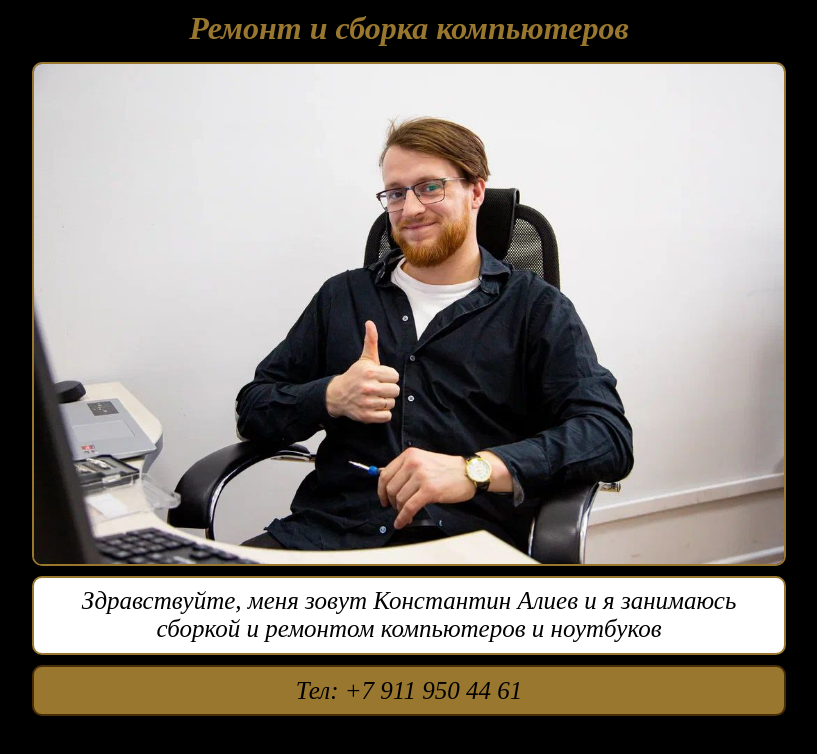
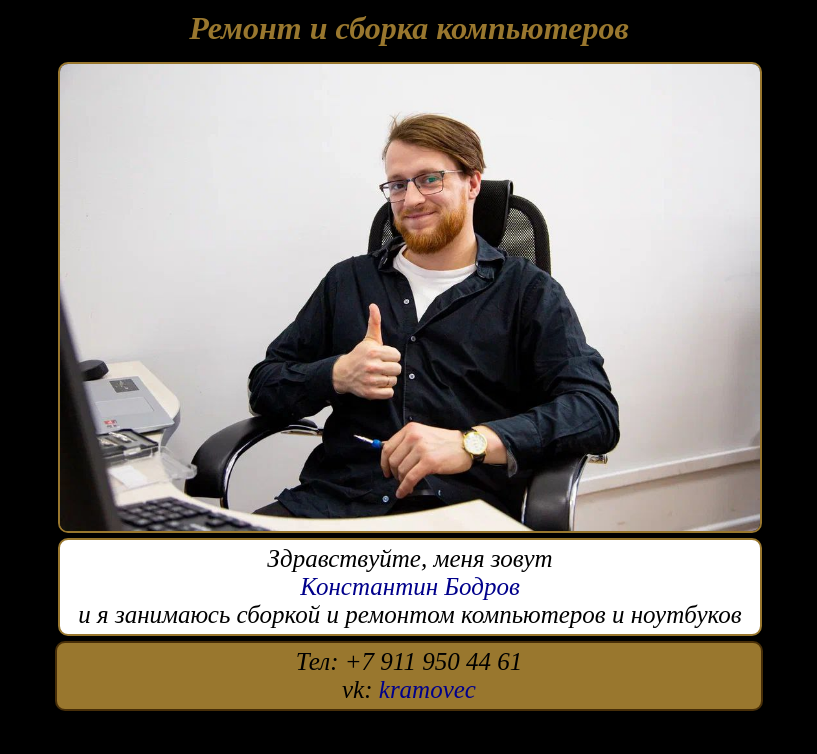
Before and after one commit to TemZaraza/Lec, a plain HTML site: page index.html in a window 1280 px wide. Shown: the whole page, without its empty margins (231-1048 px from the left). Drawn offline with Linux system fonts and the light colour scheme.

Commit message:
vk href added

```diff
--- a/index.html
+++ b/index.html
@@ -14,14 +14,17 @@
 		<div class="Lec">
 			<img class="Lec-img" src="imgs/Lec.jpg">
 			<p class="Lec-text">
-				Здравствуйте, меня зовут Константин Алиев и я занимаюсь сборкой и ремонтом компьютеров и ноутбуков
+				Здравствуйте, меня зовут <br><a class="Lec-vk" href="https://vk.com/kramovec">Константин Бодров</a></br>  и я занимаюсь сборкой и ремонтом компьютеров и ноутбуков
 			</p>
-			<p class="Lec-contact">Тел:	+7 911 950 44 61</p>
+
 		</div>
 
 	</main>
-	<footer>
-
+	<footer class="Lec-contact">
+		<ul class="Lec-contacts">
+			<li>Тел:	+7 911 950 44 61</li>
+			<li>vk: <a class="Lec-vk" href="https://vk.com/kramovec">kramovec</a></li>
+		</ul>
 	</footer>
 </body>
 </html>
--- a/styles/style.css
+++ b/styles/style.css
@@ -4,18 +4,18 @@ body {
 
 @media screen and (min-width: 700px) {
 	.Lec-img {
-		width: 77%;
+		width: 700px;
 		}
 	.Lec {
-		width: 77%;
+		width: 702px;
 	}
 	.Lec-contact {
-		width: 75%;
-		padding: 1% 1%;
+		width: 694px;
+		padding: 5px 5px;
 	}
 	.Lec-text {
-		width: 75%;
-		padding: 1% 1%;
+		width: 690px;
+		padding: 5px 5px;
 	}
 	}
 
@@ -27,7 +27,7 @@ body {
 			width: 95%;
 		}
 		.Lec-contact {
-			width: 93%;
+			width: 89%;
 			padding: 1% 1%;
 		}
 		.Lec-text {
@@ -55,16 +55,13 @@ body {
 
 .main {
 	width: 100%;
-	margin: 10px auto;
+	margin: 0 auto;
 	align-items: center;
 	display: flex;
 	flex-direction: column;
 }
 
-
-
 .Lec-img {
-
 	height: 100%;
 	margin: 5px auto;
 	display: block;
@@ -72,8 +69,8 @@ body {
 	border-radius: 10px;
 }
 .Lec-text {
-	margin: 10px auto;
-	padding: 1% 1%;
+	margin: 5px auto;
+	padding: 5px 5px;
 	color: black;
 	font-size: 25px;
 	font-style: italic;
@@ -83,14 +80,25 @@ body {
 	border: 2px solid #99772e;
 }
 .Lec-contact {
-
 	height: fit-content;
 	color: black;
 	background-color: #99772e;
-	margin: 10px auto;
+	margin: 0 auto;
 	border: 2px solid rgb(71, 46, 8);
 	border-radius: 10px;
 	font-style: italic;
 	font-size: 25px;
 	text-align: center;
 }
+
+.Lec-contacts {
+	padding-left: 0;
+	margin: 0 auto;
+	list-style-type: none;
+	text-align: center;
+}
+
+.Lec-vk {
+	text-decoration: none;
+	color: darkblue;
+}
```
